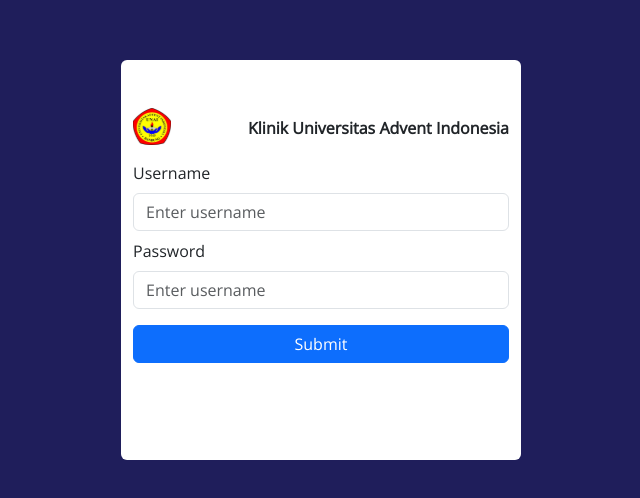
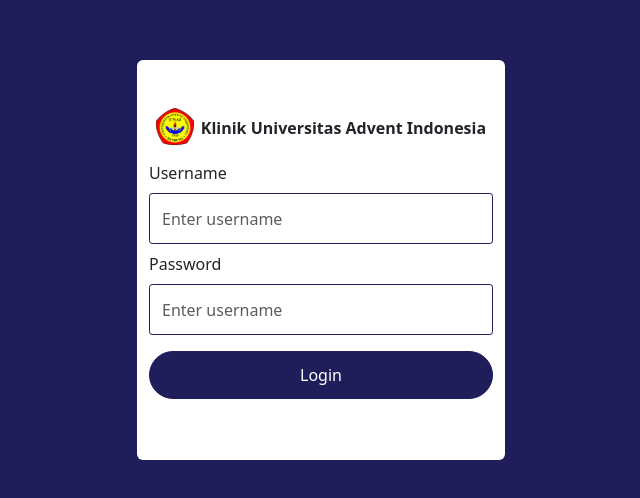
Before and after one commit to laoderidho/skripsi_frontend, a React (Create React App) app in the folder cusr-unai/: page /login in a window 1280 px wide. Shown: the part 140-638 px from the top of the page, without its empty margins (319-959 px from the left). Built offline with nearby package versions, Linux system fonts and the light colour scheme.

Commit message:
modified form login

```diff
--- a/cusr-unai/public/index.html
+++ b/cusr-unai/public/index.html
@@ -24,7 +24,6 @@
       work correctly both with client-side routing and a non-root public URL.
       Learn how to configure a non-root public URL by running `npm run build`.
     -->
-    <link href='https://fonts.googleapis.com/css?family=Open Sans' rel='stylesheet'>
     <title>Asuhan Keperawatan UNAI</title>
   </head>
   <body>
--- a/cusr-unai/src/components/menu/Login.jsx
+++ b/cusr-unai/src/components/menu/Login.jsx
@@ -6,7 +6,7 @@ export default function login() {
   return (
     <div className="blue-login d-flex justify-content-center align-items-center">
       <div class="card-login bg-white rounded">
-      <div class="image-logo container pt-5 pb-3 d-flex justify-content-between">
+      <div class="image-logo container pt-5 pb-3 d-flex justify-content-evenly">
           <img src="./assets/img/logo.svg" alt="tes" className='w-40'/>
           <strong className='pt-2'>Klinik Universitas Advent Indonesia</strong>
       </div>
@@ -20,7 +20,7 @@ export default function login() {
           <Form.Control type="password" placeholder="Enter username" />
         </Form.Group>
         <Button variant="primary" type="submit" className='w-100 mt-3'>
-          Submit
+          Login
         </Button>
         </Form>
       </div>
--- a/cusr-unai/src/style/index.css
+++ b/cusr-unai/src/style/index.css
@@ -1,11 +1,27 @@
 *{
-    font-family: 'Open Sans', sans-serif;
+    font-family: ui-sans-serif, system-ui, -apple-system, BlinkMacSystemFont, "Segoe UI", Roboto, "Helvetica Neue", Arial, "Noto Sans", sans-serif, "Apple Color Emoji", "Segoe UI Emoji", "Segoe UI Symbol", "Noto Color Emoji";
 }
 .blue-login{
     background-color: #1F1E5B;
     height: 100vh;
 }
 .card-login{
-    width: 25rem;
+    width: 23rem;
     height: 25rem;
 }
+.form-control{
+    border-radius: 0.2rem;
+    height: 3.2rem;
+    border-color:#1F1E5B;
+}
+
+.btn{
+    background-color: #1F1E5B;
+    border-color: #1F1E5B;
+    border-radius: 2rem;
+    height: 3rem;
+}
+
+.image-logo{
+    padding: rem;
+}
```
